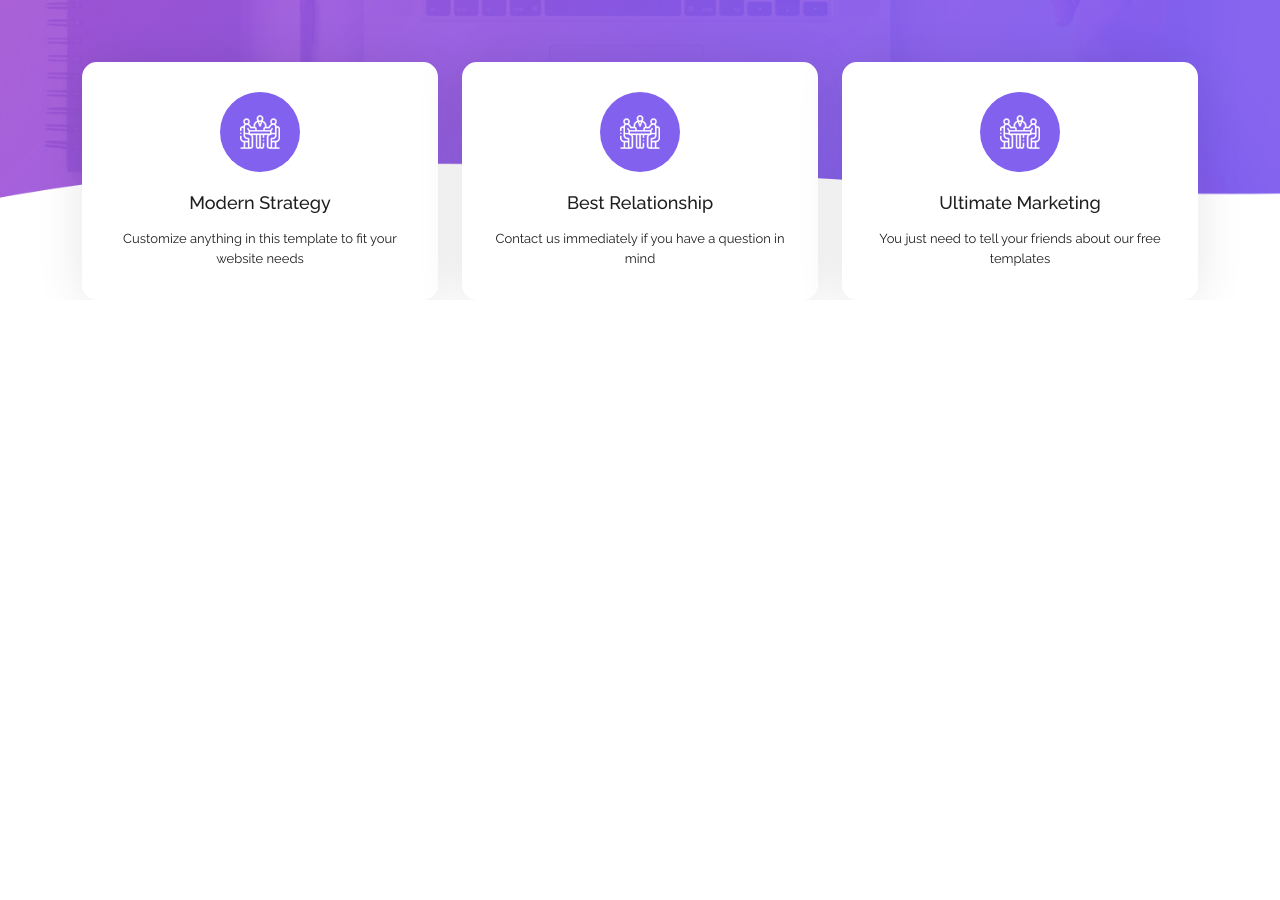
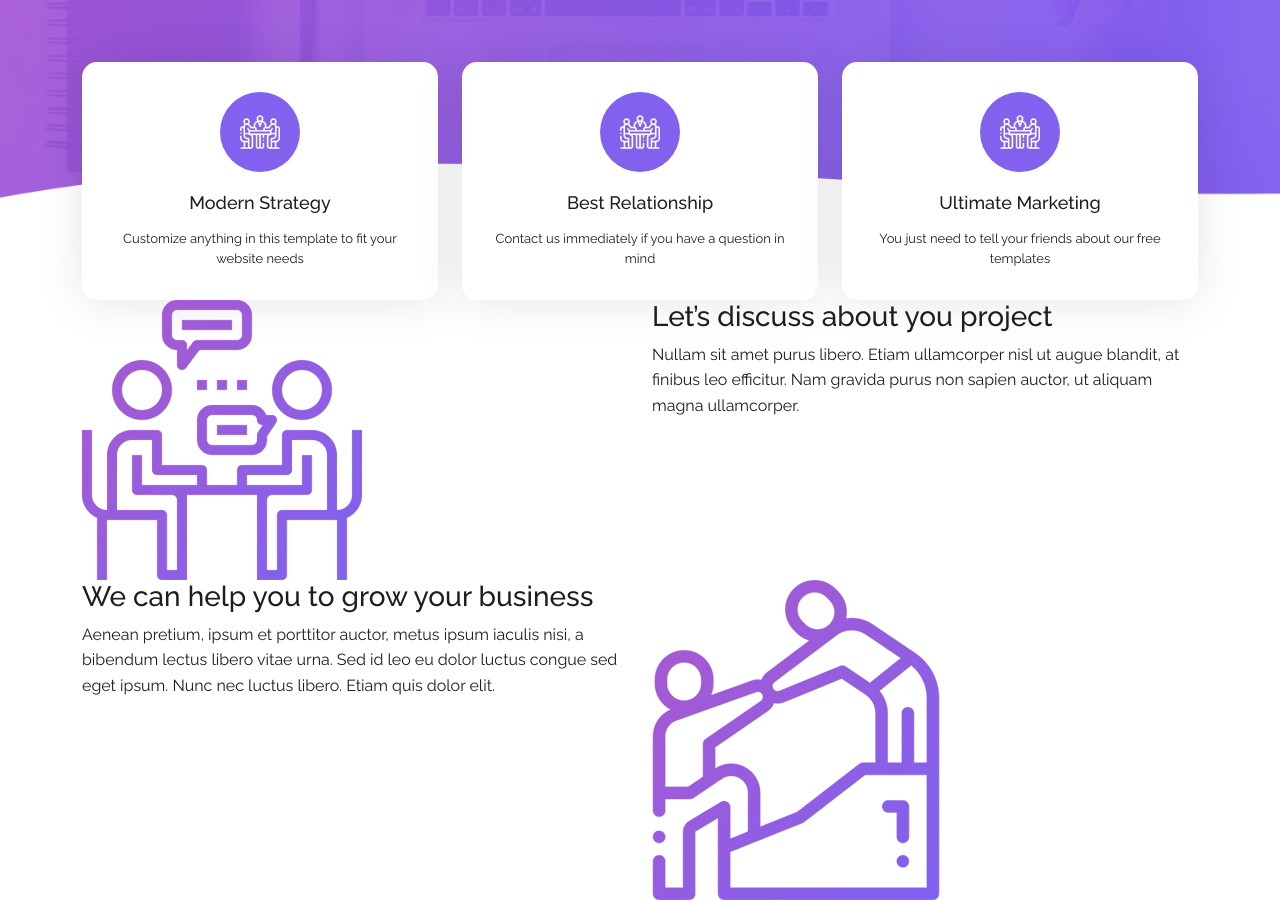
Before and after one commit to Tuan-1204/Softy-Pinko-Landingpage, a plain HTML site: page index.html in a window 1280 px wide. Shown: the part 518-1418 px from the top of the page. Before the commit the page ends 818 px from the top, so only its background shows below. Drawn offline with Linux system fonts and the light colour scheme.

Commit message:
docs : dung khung html section-3

```diff
--- a/index.html
+++ b/index.html
@@ -122,6 +122,51 @@
 <!-- end section-2 -->
 
 
+<!-- section-3 -->
+<div class="section-three">
+    <div class="container">
+        <!-- khối 1 -->
+        <div class="row">
+            <div class="col-xl-6">
+                <div class="inner-image">
+                    <img src="Assets/images/left-image.png" alt="left-image!">
+                </div>
+            </div>
+            <div class="col-xl-6">
+              <div class="inner-content">
+                <h3 class="inner-title">
+                Let’s discuss about you project
+                </h3>
+                <p class="inner-desc">
+            Nullam sit amet purus libero. Etiam ullamcorper nisl ut augue blandit, at finibus leo efficitur. Nam gravida purus non sapien auctor, ut aliquam magna ullamcorper.
+                </p>
+              </div>
+            </div>
+        </div>
+
+
+        <!-- khối 2 -->
+
+        <div class="row">
+            <div class="col-xl-6">
+                <div class="inner-content">
+                    <h3 class="inner-title">
+                        We can help you to grow your business
+                    </h3>
+                    <p class="inner-desc">Aenean pretium, ipsum et porttitor auctor, metus ipsum iaculis nisi, a bibendum lectus libero vitae urna. Sed id leo eu dolor luctus congue sed eget ipsum. Nunc nec luctus libero. Etiam quis dolor elit.</p>
+                </div>
+            </div>
+            <div class="col-xl-6">
+                <div class="inner-image">
+                    <img src="Assets/images/right-image.png" alt="right-image">
+                </div>
+            </div>
+        </div>
+    </div>
+</div>
+<!-- end section-3 -->
+
+
 
 
 
```
